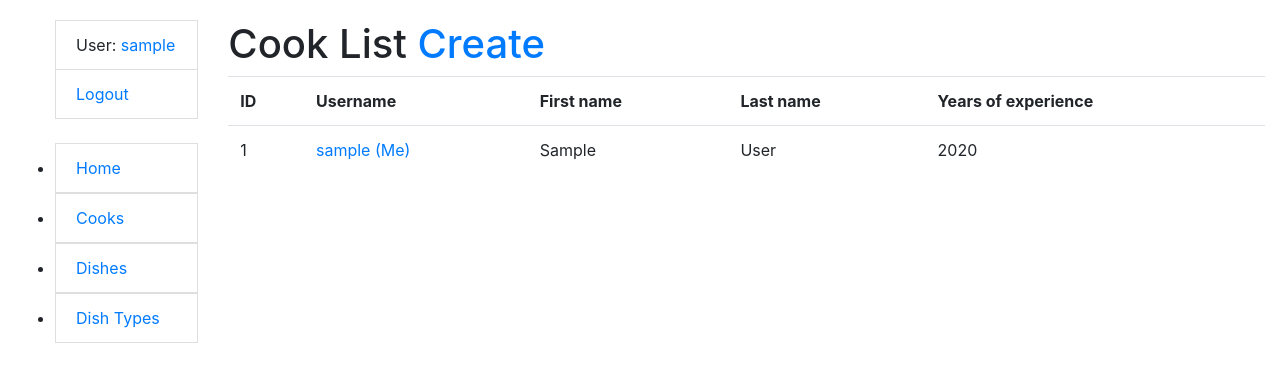
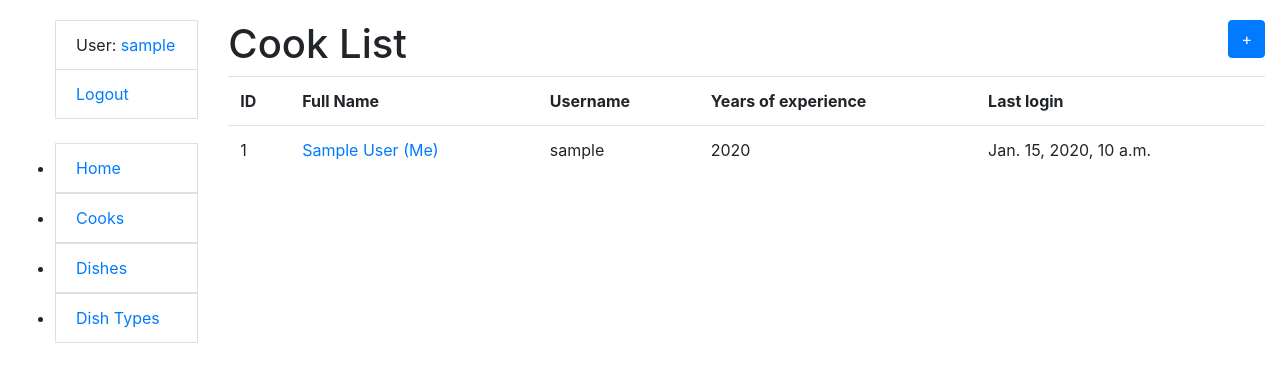
Before and after one commit to Anatolii-Poznyak/this_is_kitchen, a Django app: page /cooks/ in a window 1280 px wide. Shown: the top 382 px of the page. Run offline with Django 4.2, Linux system fonts and the light colour scheme; a user stored in the database is signed in; tables that the repository leaves empty hold one stand-in row (values such as "Sample post").

```diff
--- a/kitchen/models.py
+++ b/kitchen/models.py
@@ -32,7 +32,7 @@ class Cook(AbstractUser):
 class Dish(models.Model):
     name = models.CharField(max_length=63)
     description = models.TextField(blank=True, null=True)
-    price = models.DecimalField(max_digits=5, decimal_places=2)
+    price = models.DecimalField(max_digits=7, decimal_places=2)
     dish_type = models.ForeignKey(
         to=DishType,
         on_delete=models.CASCADE,
--- a/templates/kitchen/cook_form.html
+++ b/templates/kitchen/cook_form.html
@@ -7,6 +7,6 @@
   {% csrf_token %}
   {{ form|crispy }}
 
-    <input type="submit" value="Submit">
+    <input type="submit" value="Create" class="btn btn-primary">
   </form>
 {% endblock %}
--- a/templates/kitchen/cook_list.html
+++ b/templates/kitchen/cook_list.html
@@ -5,25 +5,25 @@
 {% block content %}
     <h1>
       Cook List
-    <a href="{% url 'kitchen:cook-create' %}">Create</a>
+    <a style="float:right" class="btn btn-primary"  href="{% url 'kitchen:cook-create' %}">+</a>
     </h1>
 
     {% if cook_list %}
     <table class="table">
       <tr>
         <th>ID</th>
+        <th>Full Name</th>
         <th>Username</th>
-        <th>First name</th>
-        <th>Last name</th>
         <th>Years of experience</th>
+        <th>Last login</th>
       </tr>
     {% for cook in cook_list %}
       <tr>
         <td>{{ cook.id }}</td>
-        <td><a href="{{ cook.get_absolute_url }}">{{ cook.username }} {% if user == cook %} (Me){% endif %}</a></td>
-        <td>{{ cook.first_name }}</td>
-        <td>{{ cook.last_name }}</td>
-        <td>{{ cook.years_of_experience }}</td>
+        <td><a href="{{ cook.get_absolute_url }}">{{ cook.first_name }} {{ cook.last_name }} {% if user == cook %} (Me){% endif %}</a></td>
+        <td>{{ cook.username }}</td>
+        <td>{{ cook.years_of_experience|default_if_none:"" }}</td>
+        <td>{{ cook.last_login }}</td>
       </tr>
     {% endfor %}
 
--- a/templates/kitchen/dish_list.html
+++ b/templates/kitchen/dish_list.html
@@ -4,14 +4,14 @@
 {% block content %}
   <h1>
     Dish list
-    <a href="{% url 'kitchen:dish-create' %}" class="btn btn-primary link-to-page">
-      Create
+    <a style="float:right" href="{% url 'kitchen:dish-create' %}" class="btn btn-primary link-to-page">
+      +
     </a>
   </h1>
 
   <form action="" method="get">
     {{ search_form|crispy }}
-    <input type="submit" value="Search">
+    <input type="submit" value="Search" class="btn btn-primary">
   </form>
 
   <br>
--- a/templates/kitchen/dish_type_list.html
+++ b/templates/kitchen/dish_type_list.html
@@ -3,7 +3,7 @@
 {% block content %}
   <h1>
     Dish Type List
-  <a href="{% url 'kitchen:dish-type-create' %}">Create</a>
+  <a style="float:right" class="btn btn-primary" href="{% url 'kitchen:dish-type-create' %}">+</a>
   </h1>
 
   {% if dish_type_list %}
```
Also changed, not shown: kitchen/forms.py (+30 -1 lines).
